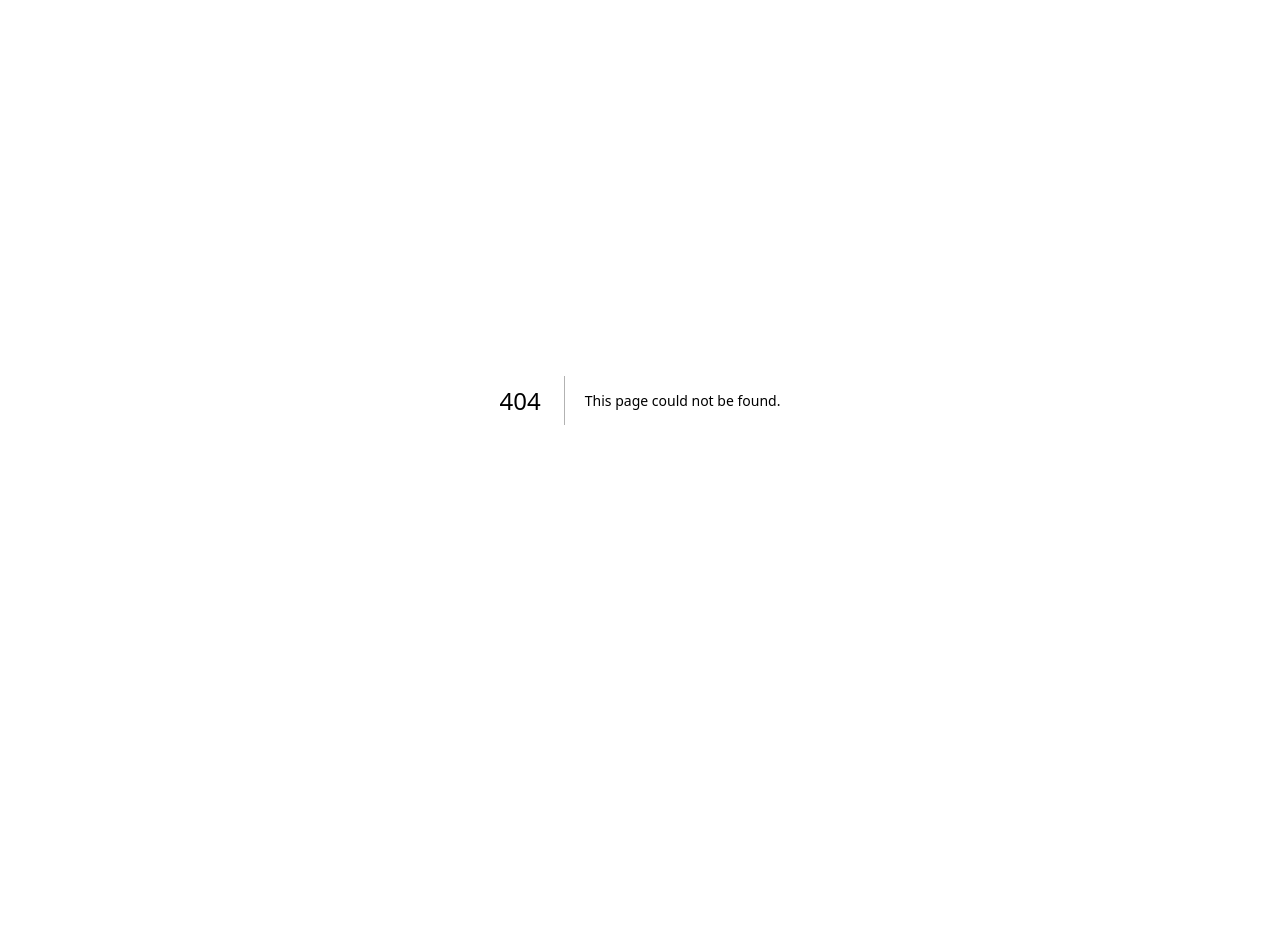
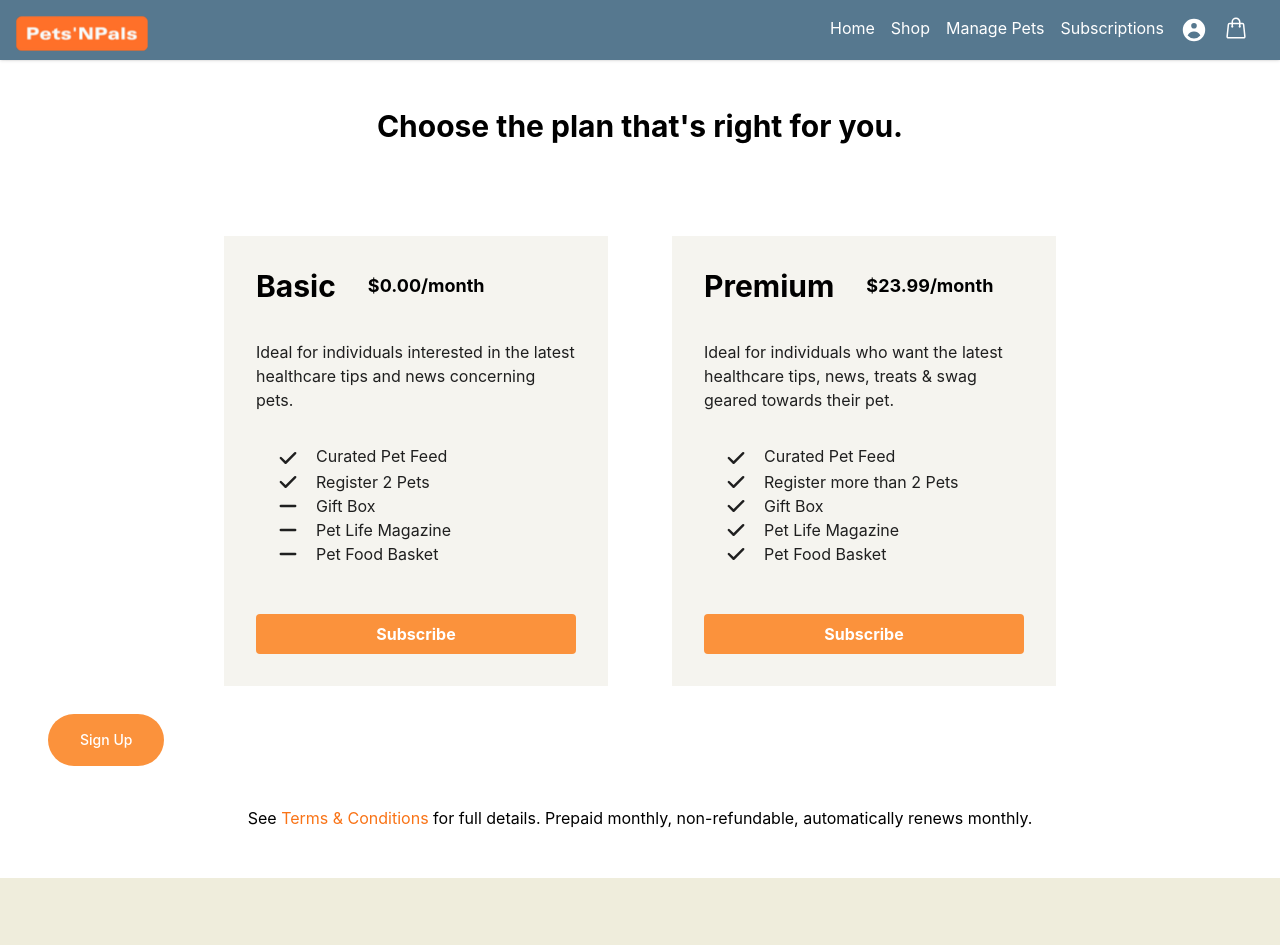
Before and after one commit to Isaiahsylnol/pets-n-pals, a Next.js app: page /subscriptions in a window 1280 px wide. Before the commit this address had no page. Shown: the top 945 px of the page. Before the commit the page ends 800 px from the top, so only its background shows below. Built offline with nearby package versions, Linux system fonts and the light colour scheme.

Commit message:
stripe subscription

```diff
--- /dev/null
+++ b/lib/getStripe.js
@@ -0,0 +1,12 @@
+import { loadStripe } from "@stripe/stripe-js";
+
+let stripePromise;
+
+const getStripe = () => {
+  if (!stripePromise) {
+    stripePromise = loadStripe(process.env.NEXT_PUBLIC_STRIPE_KEY);
+  }
+  return stripePromise;
+};
+
+export default getStripe;
--- a/package.json
+++ b/package.json
@@ -11,6 +11,7 @@
   "dependencies": {
     "@heroicons/react": "^1.0.6",
     "@reduxjs/toolkit": "^1.9.7",
+    "@stripe/stripe-js": "^2.1.11",
     "axios": "^1.6.1",
     "next": "14.0.2",
     "react": "18.2.0",
--- /dev/null
+++ b/pages/api/subscribe.js
@@ -0,0 +1,26 @@
+import Stripe from "stripe";
+
+const stripe = new Stripe(process.env.NEXT_PUBLIC_STRIPE_SECRET_KEY);
+
+export default async function handler(req, res) {
+  if (req.method === "POST") {
+    try {
+      const params = {
+        mode: "subscription",
+        payment_method_types: ["card"],
+        billing_address_collection: "auto",
+        line_items: [{ price: req.body, quantity: 1 }],
+        success_url: `${req.headers.origin}/?success=true`,
+        cancel_url: `${req.headers.origin}/subscriptions/?canceled=true`,
+      };
+      // Create Checkout Sessions from body params.
+      const session = await stripe.checkout.sessions.create(params);
+      res.status(200).json(session);
+    } catch (err) {
+      res.status(err.statusCode || 500).json(err.message);
+    }
+  } else {
+    res.setHeader("Allow", "POST");
+    res.status(405).end("Method Not Allowed");
+  }
+}
--- /dev/null
+++ b/pages/shop.js
@@ -0,0 +1,70 @@
+import React, { useState, useEffect } from "react";
+import Head from "next/head";
+import Footer from "../components/Footer";
+import Header from "../components/Header.js";
+import ProductCard from "../components/ProductCard";
+
+export default function Shop() {
+  const [cartItems, setCartItems] = useState([]);
+  const [products, setProducts] = useState([]);
+
+  const fetchProducts = async () => {
+    try {
+      const response = await fetch(
+        `${process.env.NEXT_PUBLIC_BACKEND}/products`,
+        {
+          cache: "no-store",
+        }
+      );
+      if (response.ok) {
+        const data = await response.json();
+        return data;
+      } else {
+        throw new Error("Failed to fetch products");
+      }
+    } catch (error) {
+      console.error("Error fetching products:", error);
+      return [];
+    }
+  };
+
+  useEffect(() => {
+    const fetchData = async () => {
+      try {
+        const productsData = await fetchProducts();
+        setProducts(productsData);
+      } catch (error) {
+        console.error("Error setting products:", error);
+      }
+    };
+
+    fetchData();
+  }, []);
+
+  useEffect(() => {
+    setCartItems(
+      localStorage.getItem("cartItems")
+        ? JSON.parse(localStorage.getItem("cartItems"))
+        : []
+    );
+  }, []);
+  return (
+    <>
+      <Head>
+        <title>Shop</title>
+        <meta name="description" content="Various products for purchase." />
+        <link rel="icon" href="/favicon.ico" />
+      </Head>
+      <Header countCartItems={cartItems?.length} />
+      <main className="min-h-screen">
+        {/* Shop items - Flex Grid */}
+        <div className="w-fit mx-auto grid grid-cols-1 sm:grid-cols-2 xl:grid-cols-4 lg:grid-cols-4 md:grid-cols-3 justify-center mt-10 mb-5">
+          {products?.data?.map((item) => {
+            return <ProductCard key={item.sku} item={item} />;
+          })}
+        </div>
+      </main>
+      <Footer />
+    </>
+  );
+}
--- /dev/null
+++ b/pages/subscriptions.js
@@ -0,0 +1,125 @@
+import React, { useCallback, useEffect, useMemo, useState } from "react";
+import Head from "next/head";
+import Header from "../components/Header.js";
+import { useSelector } from "react-redux";
+import Footer from "../components/Footer.js";
+import { CheckIcon, MinusIcon } from "@heroicons/react/solid";
+import SubscribeContainer from "../components/Subscriptions/Container.js";
+
+export default function Subscriptions() {
+  const [cartItems, setCartItems] = useState([]);
+
+  useEffect(() => {
+    const items = localStorage.getItem("cartItems");
+    if (items) {
+      setCartItems(JSON.parse(items));
+    }
+  }, []);
+
+  const {
+    auth: { user: currentUser },
+  } = useSelector((state) => state);
+  const [user, setUser] = useState();
+  const countCartItems = cartItems?.length ?? 0;
+
+  const setUserCallback = useCallback(
+    () => setUser(currentUser),
+    [currentUser]
+  );
+  useEffect(setUserCallback, [setUserCallback]);
+
+  return (
+    <>
+      <Head>
+        <title>Subscriptions</title>
+        <meta
+          name="description"
+          content="Choose between a basic and premium subscription plan."
+        />
+        <link rel="icon" href="/favicon.ico" />
+      </Head>
+      <Header countCartItems={countCartItems} />
+      <main className="min-h-screen">
+        <div className="w-full p-12">
+          <h1 className="text-3xl text-center font-bold pb-16">
+            Choose the plan that's right for you.
+          </h1>
+          <div className="flex items-center justify-center flex-wrap p-7 gap-16">
+            <SubscribeContainer
+              tier="Basic"
+              priceId="price_1MpWbCBNWulKDnZkdaeb0CgC"
+              price="$0.00/month"
+              description="Ideal for individuals interested in the latest healthcare tips and news concerning pets."
+            >
+              <div className="w-full flex">
+                <CheckIcon className="h-6 w-6 ml-5" />
+                <h3 className="pl-4">Register 2 Pets</h3>
+              </div>
+              <div className="w-full flex">
+                <MinusIcon className="h-6 w-6 ml-5" />
+                <h3 className="pl-4">Gift Box</h3>
+              </div>
+              <div className="w-full flex">
+                <MinusIcon className="h-6 w-6 ml-5" />
+                <h3 className="pl-4">Pet Life Magazine</h3>
+              </div>
+              <div className="w-full flex">
+                <MinusIcon className="h-6 w-6 ml-5" />
+                <h3 className="pl-4">Pet Food Basket</h3>
+              </div>
+            </SubscribeContainer>
+            <SubscribeContainer
+              tier="Premium"
+              priceId="price_1MpWZ9BNWulKDnZkzpsoMhYA"
+              price="$23.99/month"
+              description="Ideal for individuals who want the latest healthcare tips, news, treats & swag geared towards their pet."
+            >
+              <div className="w-full flex">
+                <CheckIcon className="h-6 w-6 ml-5" />
+                <h3 className="pl-4">Register more than 2 Pets</h3>
+              </div>
+              <div className="w-full flex">
+                <CheckIcon className="h-6 w-6 ml-5" />
+                <h3 className="pl-4">Gift Box</h3>
+              </div>
+              <div className="w-full flex">
+                <CheckIcon className="h-6 w-6 ml-5" />
+                <h3 className="pl-4">Pet Life Magazine</h3>
+              </div>
+              <div className="w-full flex">
+                <CheckIcon className="h-6 w-6 ml-5" />
+                <h3 className="pl-4">Pet Food Basket</h3>
+              </div>
+            </SubscribeContainer>
+          </div>
+          {user ? null : (
+            <a href="/login-register">
+              <button
+                type="button"
+                className="text-white bg-orange-400 hover:bg-[#1F1F1F] font-medium rounded-full text-sm px-8 py-4 text-center mr-2 mb-2"
+              >
+                Sign Up
+              </button>
+            </a>
+          )}
+          <div className="mt-8 text-center">
+            <span>
+              See{" "}
+              <a
+                href="/terms"
+                target="_blank"
+                aria-hidden="false"
+                className="text-orange-500"
+              >
+                Terms & Conditions
+              </a>{" "}
+              for full details. Prepaid monthly, non-refundable, automatically
+              renews monthly.
+            </span>
+          </div>
+        </div>
+      </main>
+      <Footer />
+    </>
+  );
+}
```
Also changed, not shown: 2 other files (tests, documents, lock files or other folders).
